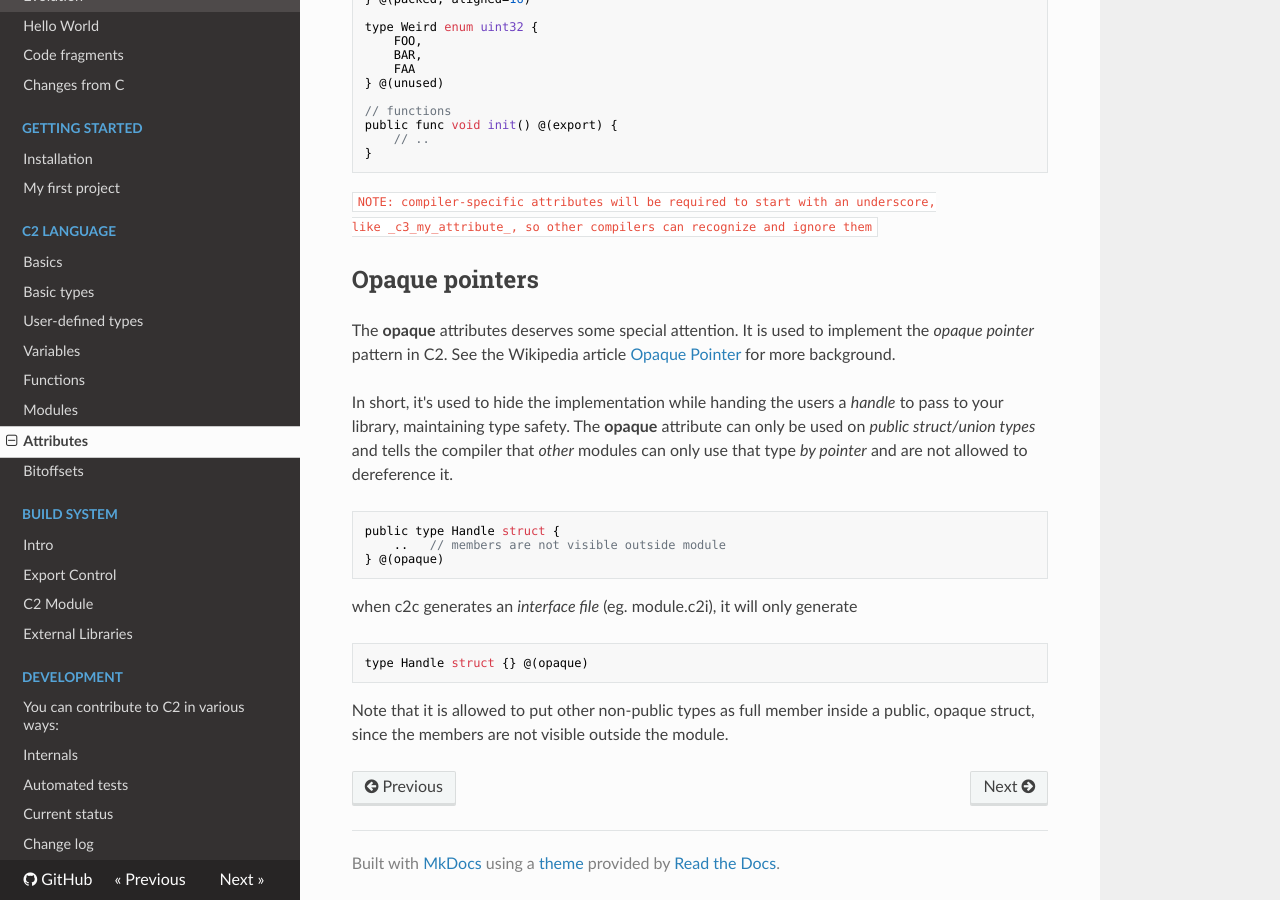
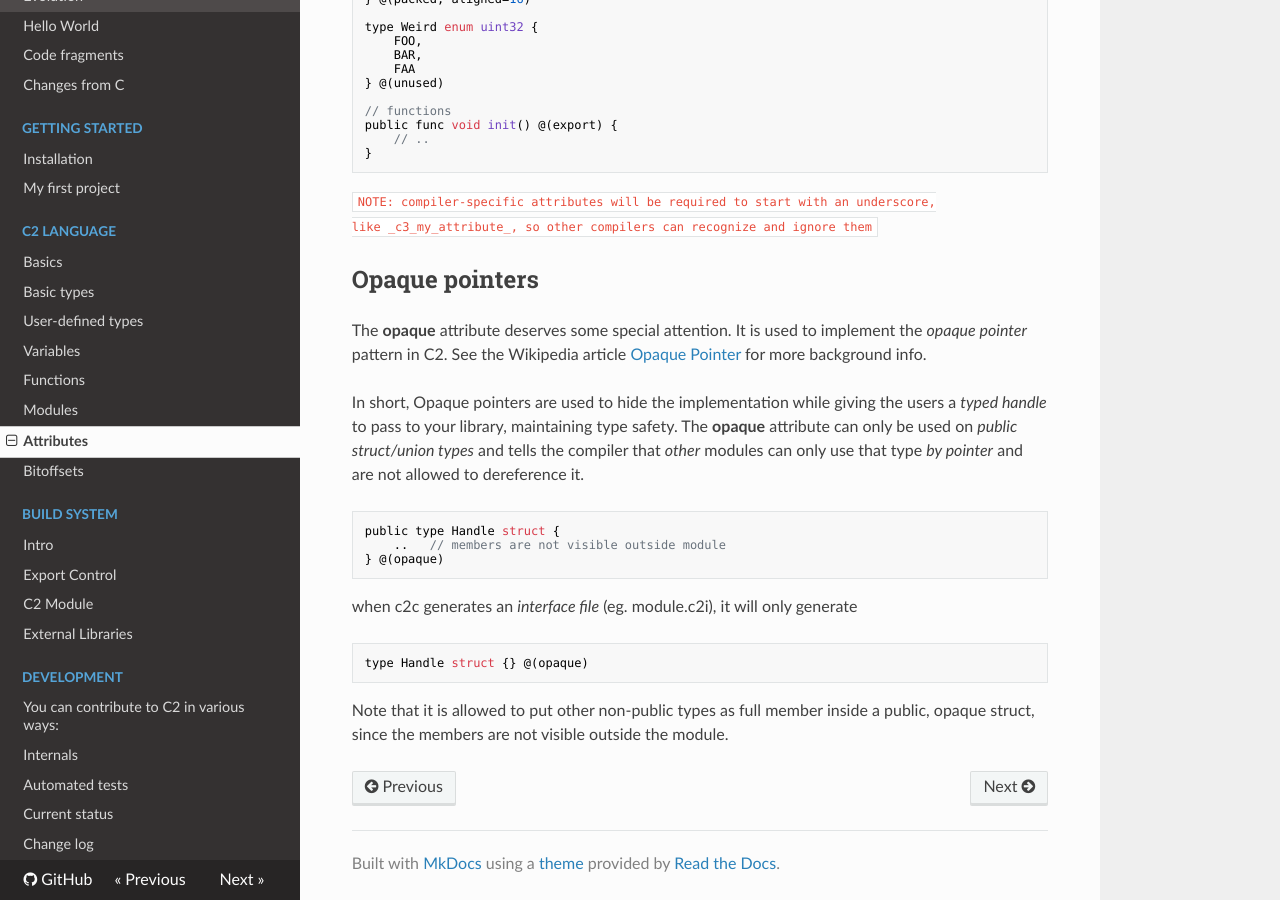
Before and after one commit to c2lang/documentation, an MkDocs documentation site: the page built from documentation/docs/language/attributes.md, in a window 1280 px wide and 900 px high, scrolled down 713 px. Built offline with MkDocs 1.6.1, drawn with Linux system fonts in a browser that asks for light colours; nearby versions of some CDN libraries; old or Windows-style settings are respelled for this version of MkDocs.

Commit message:
docs: typo

```diff
--- a/documentation/docs/language/attributes.md
+++ b/documentation/docs/language/attributes.md
@@ -47,11 +47,12 @@ like _c3_my_attribute_, so other compilers can recognize and ignore them`
 
 ## Opaque pointers
 
-The __opaque__ attributes deserves some special attention. It is used to implement
+The __opaque__ attribute deserves some special attention. It is used to implement
 the *opaque pointer* pattern in C2. See the Wikipedia article
-[Opaque Pointer](https://en.wikipedia.org/wiki/Opaque_pointer) for more background.
+[Opaque Pointer](https://en.wikipedia.org/wiki/Opaque_pointer) for more background info.
 
-In short, it's used to hide the implementation while handing the users a *handle* to
+In short, Opaque pointers are used to hide the implementation while giving the users
+a *typed handle* to
 pass to your library, maintaining type safety. The __opaque__ attribute can only
 be used on *public struct/union types* and tells the compiler that *other*
 modules can only use that type *by pointer* and are not allowed to dereference it.
```
